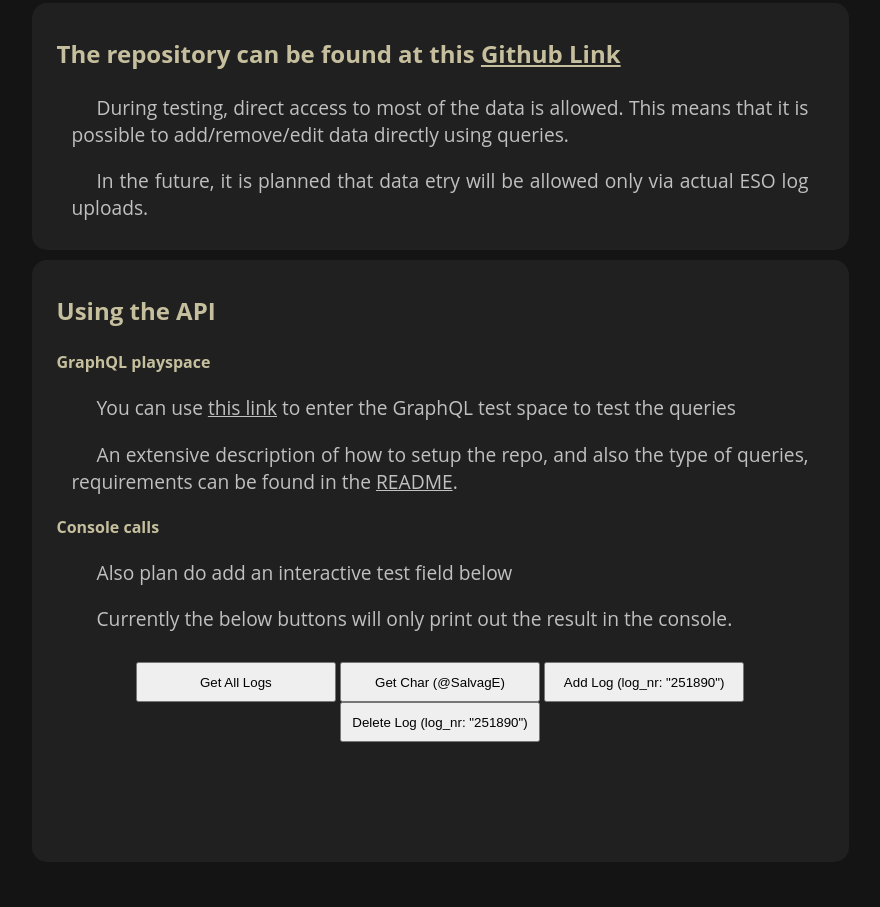
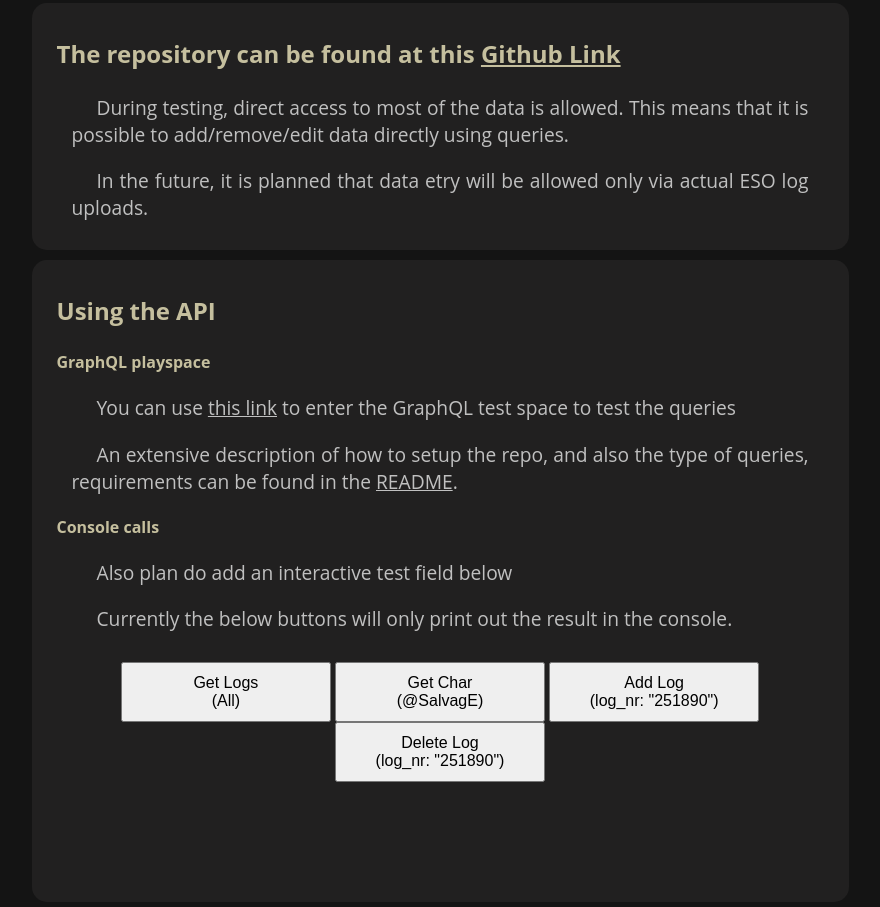
Before and after one commit to FuyuByakko/ESO-Logs-parser, a website: page public/index.html in a window 1280 px wide. Shown: the part 1150-2057 px from the top of the page, without its empty margins (200-1080 px from the left). Before the commit the page ends 2017 px from the top, so only its background shows below. Drawn offline with Linux system fonts and the light colour scheme.

Commit message:
updated button style

```diff
--- a/public/css/style.css
+++ b/public/css/style.css
@@ -50,8 +50,9 @@ a :hover {
 }
 
 button {
-  height: 40px;
-  width: 200px;
+  height: 60px;
+  width: 210px;
+  font-size: medium;
 }
 
 img {
--- a/public/index.html
+++ b/public/index.html
@@ -108,10 +108,13 @@
         console.
       </p>
       <div id="quickTests">
-        <button id="getLogs">Get All Logs</button>
-        <button id="getChar">Get Char (@SalvagE)</button>
-        <button id="addLog">Add Log (log_nr: "251890")</button>
-        <button id="deleteLog">Delete Log (log_nr: "251890")</button>
+        <button id="getLogs">
+          Get Logs<br />
+          (All)
+        </button>
+        <button id="getChar">Get Char<br />(@SalvagE)</button>
+        <button id="addLog">Add Log<br />(log_nr: "251890")</button>
+        <button id="deleteLog">Delete Log<br />(log_nr: "251890")</button>
         <div id="infoPanel"></div>
       </div>
     </article>
```
